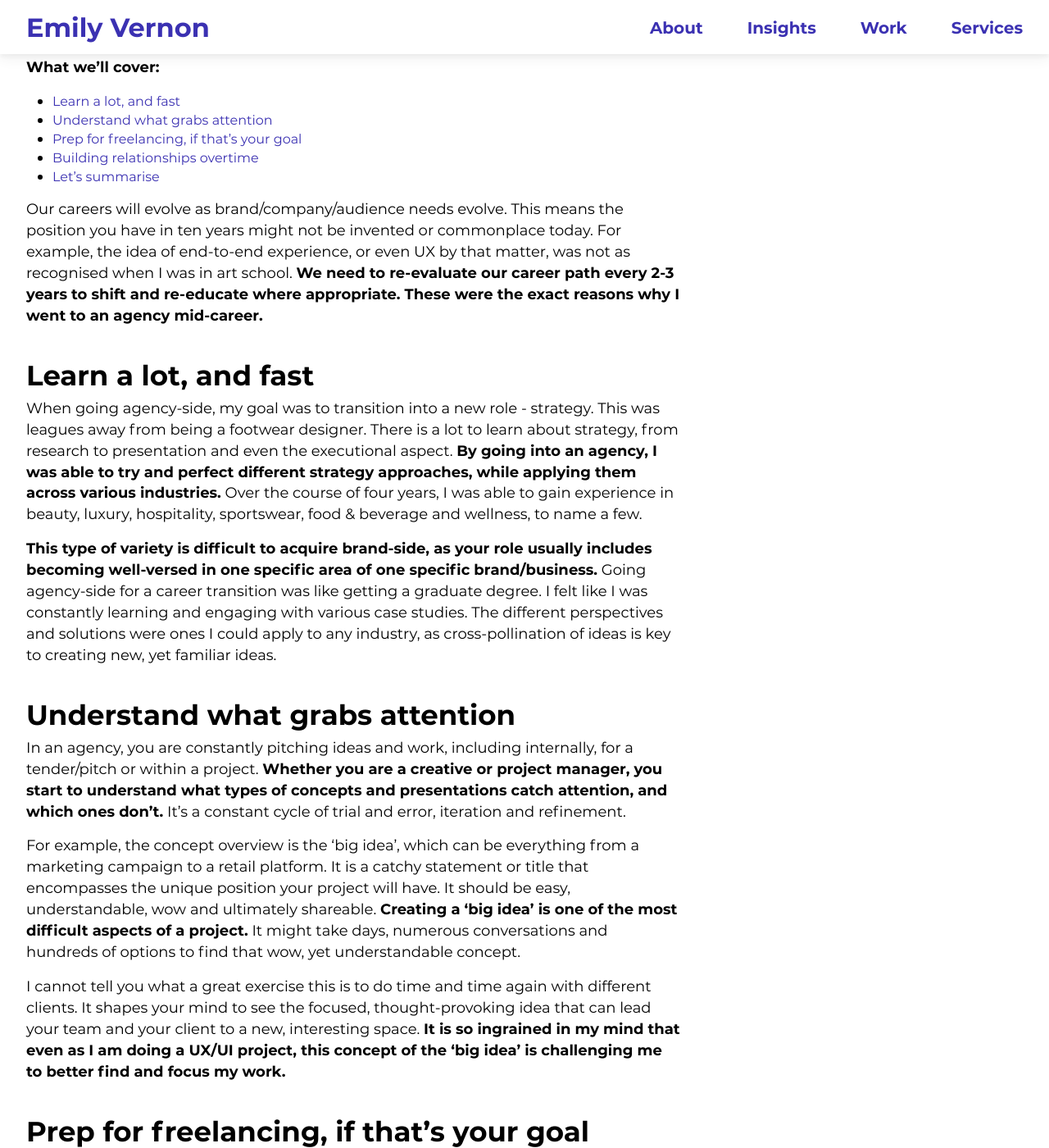
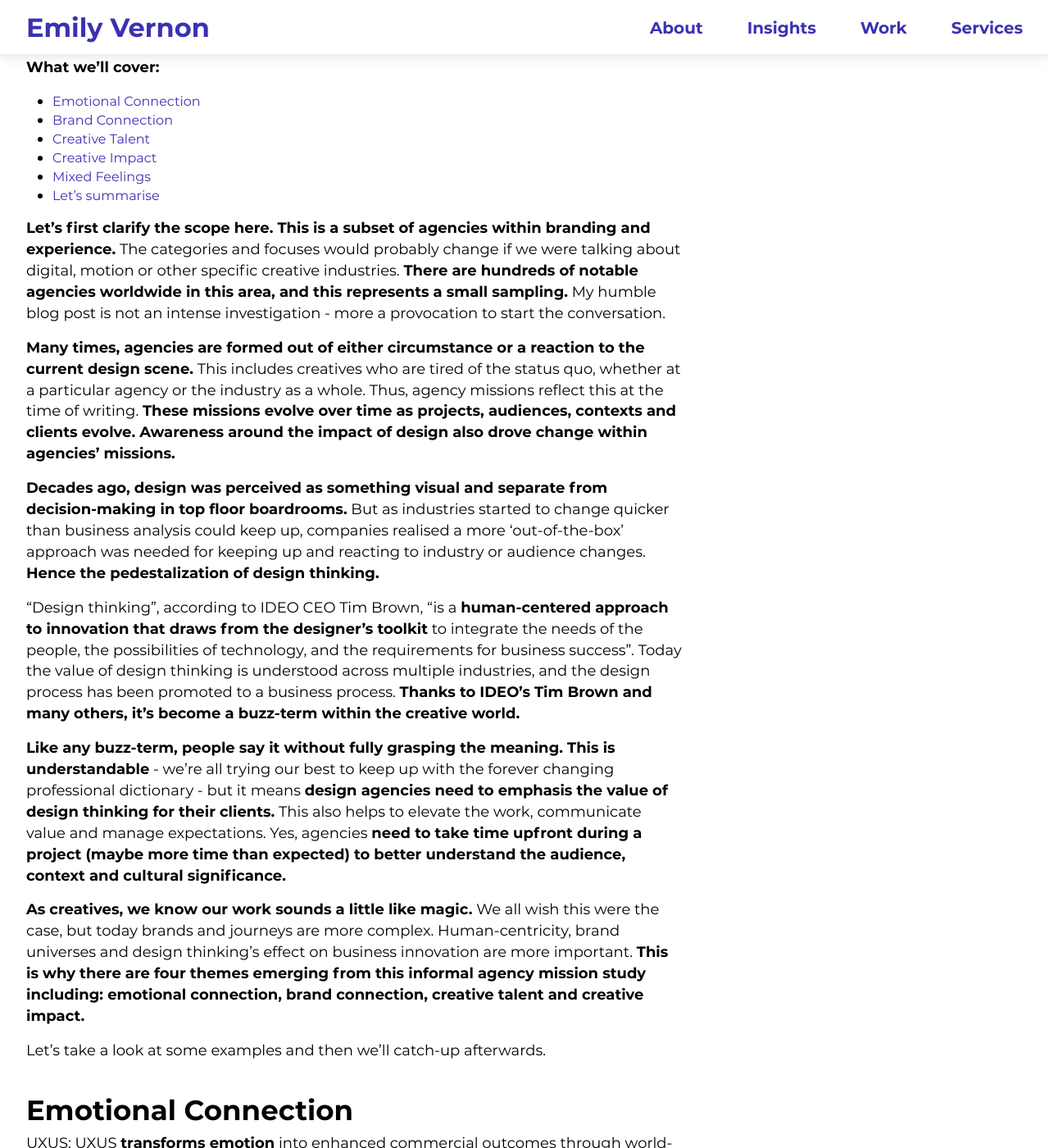
Before and after one commit to emilygv/emilyvernon.com, a Jekyll site: the page built from _posts/2020-12-13-why-do-creative-agencies-say-the-same-thing.md, in a window 1280 px wide and 1400 px high, scrolled down 734 px. Shown: the whole window at 82% size. Built offline with Jekyll 4.4.1, drawn with Linux system fonts in a browser that asks for light colours; some of the changed text lies outside the part shown.

Commit message:
Update 2020-12-13-why-do-creative-agencies-say-the-same-thing.md

```diff
--- a/_posts/2020-12-13-why-do-creative-agencies-say-the-same-thing.md
+++ b/_posts/2020-12-13-why-do-creative-agencies-say-the-same-thing.md
@@ -15,40 +15,66 @@ further_reading:
 * TOC
 {:toc}
 
-Our careers will evolve as brand/company/audience needs evolve. This means the position you have in ten years might not be invented or commonplace today. For example, the idea of end-to-end experience, or even UX by that matter, was not as recognised when I was in art school. **We need to re-evaluate our career path every 2-3 years to shift and re-educate where appropriate. These were the exact reasons why I went to an agency mid-career.**
+**Let’s first clarify the scope here. This is a subset of agencies within branding and experience.** The categories and focuses would probably change if we were talking about digital, motion or other specific creative industries. **There are hundreds of notable agencies worldwide in this area, and this represents a small sampling.** My humble blog post is not an intense investigation - more a provocation to start the conversation.
 
-## Learn a lot, and fast
+**Many times, agencies are formed out of either circumstance or a reaction to the current design scene.** This includes creatives who are tired of the status quo, whether at a particular agency or the industry as a whole. Thus, agency missions reflect this at the time of writing. **These missions evolve over time as projects, audiences, contexts and clients evolve. Awareness around the impact of design also drove change within agencies’ missions.**
 
-When going agency-side, my goal was to transition into a new role - strategy. This was leagues away from being a footwear designer. There is a lot to learn about strategy, from research to presentation and even the executional aspect. **By going into an agency, I was able to try and perfect different strategy approaches, while applying them across various industries.** Over the course of four years, I was able to gain experience in beauty, luxury, hospitality, sportswear, food & beverage and wellness, to name a few.
+**Decades ago, design was perceived as something visual and separate from decision-making in top floor boardrooms.** But as industries started to change quicker than business analysis could keep up, companies realised a more ‘out-of-the-box’ approach was needed for keeping up and reacting to industry or audience changes. **Hence the pedestalization of design thinking.**
 
-**This type of variety is difficult to acquire brand-side, as your role usually includes becoming well-versed in one specific area of one specific brand/business.** Going agency-side for a career transition was like getting a graduate degree. I felt like I was constantly learning and engaging with various case studies. The different perspectives and solutions were ones I could apply to any industry, as cross-pollination of ideas is key to creating new, yet familiar ideas.
+“Design thinking”, according to IDEO CEO Tim Brown, “is a **human-centered approach to innovation that draws from the designer’s toolkit** to integrate the needs of the people, the possibilities of technology, and the requirements for business success”. Today the value of design thinking is understood across multiple industries, and the design process has been promoted to a business process. **Thanks to IDEO’s Tim Brown and many others, it’s become a buzz-term within the creative world.**
 
-## Understand what grabs attention
+**Like any buzz-term, people say it without fully grasping the meaning. This is understandable** - we’re all trying our best to keep up with the forever changing professional dictionary - but it means **design agencies need to emphasis the value of design thinking for their clients.** This also helps to elevate the work, communicate value and manage expectations. Yes, agencies **need to take time upfront during a project (maybe more time than expected) to better understand the audience, context and cultural significance.**
 
-In an agency, you are constantly pitching ideas and work, including internally, for a tender/pitch or within a project. **Whether you are a creative or project manager, you start to understand what types of concepts and presentations catch attention, and which ones don’t.** It’s a constant cycle of trial and error, iteration and refinement.
+**As creatives, we know our work sounds a little like magic.** We all wish this were the case, but today brands and journeys are more complex. Human-centricity, brand universes and design thinking’s effect on business innovation are more important. **This is why there are four themes emerging from this informal agency mission study including: emotional connection, brand connection, creative talent and creative impact.**
 
-For example, the concept overview is the ‘big idea’, which can be everything from a marketing campaign to a retail platform. It is a catchy statement or title that encompasses the unique position your project will have. It should be easy, understandable, wow and ultimately shareable. **Creating a ‘big idea’ is one of the most difficult aspects of a project.** It might take days, numerous conversations and hundreds of options to find that wow, yet understandable concept.
+Let’s take a look at some examples and then we’ll catch-up afterwards.
 
-I cannot tell you what a great exercise this is to do time and time again with different clients. It shapes your mind to see the focused, thought-provoking idea that can lead your team and your client to a new, interesting space. **It is so ingrained in my mind that even as I am doing a UX/UI project, this concept of the ‘big idea’ is challenging me to better find and focus my work.**
+## Emotional Connection
 
-## Prep for freelancing, if that’s your goal
+UXUS: UXUS **transforms emotion** into enhanced commercial outcomes through world-class physical retail & hospitality design.
 
-For some, transitioning into freelancing is no problem. For others like myself, it can seem like a huge leap. Freelance is a goal of mine, but I am not one of the brave ones who can just jump into the unknown. **When working at a smaller agency, you are able to see how to go through the steps of acquiring, working with and keeping clients.** This includes pitching, clarifying scope and managing expectations as a project progresses.
+Design Bridge: We combine a healthy dose of intuition with intelligence to bring brands to life through great ideas that reach out, engage and **emotionally connect** with people.
 
-Of course these types of learnings can be picked up from a YouTube video or blog post. **However, the most helpful part about seeing this at an agency was understanding what was normal and what was not.** This gave me more confidence to know when to pushback, and when to analyze what went wrong in our process. Though I was not a project or client manager myself, I asked questions about managing clients so I could both improve my work and do the same one day.
+## Brand Connection
 
-## Building relationships overtime
+Amplify: Joining the dots between **people, brands + culture.**
 
-There was one specific project that helped me understand the agency landscape. This was reworking our agency’s portfolio and case studies, where I did extensive research on our competitors as a start. **What quickly became clear was that there were dozens of talented agencies with very similar specs.** Many had similar taglines or missions of ‘transforming’ brands and their customers. So if positioning wasn’t a differentiator, then what was?
+Futurebrand: We help businesses grow even when times change by better **connecting brand purpose to everyday experience.**
 
-**Relationships are key within business - and life. They are especially important in small agencies.** The agency’s personality, including its design, communication, business and relationship style determined a successful collaboration. As a small agency, you become a team within your client’s company. Anyone can get the work done, I mean it’s not rocket science. The key is enjoying the process, and acquiring something valuable beyond deliverables. Perhaps a client learns something new, gets promoted or increases their confidence by working with your agency. That is not a PDF deliverable - that’s a result from a good relationship and personalities that go well together.
+Design Studio: We create brands the world loves. **We make every experience people have with your business meaningful.** We build brands with purpose, brands that impact the lives of millions, and brands that last.
 
-I get it, your colleagues are becoming heavy-weights and you made a mid-career change. A change that is also intense and does not have the comforts of working within a brand. **My four years at an agency were formative in how I looked at working with clients and building creative concepts.** If there is something you want to learn, and an agency provides that - then jump right in.
+Franklyn: We create brands with a soul. We’re not God, but we do believe that **good design can lead to a spiritual experience.**
+
+## Creative Talent
+
+Ogilvy: We continue that rich legacy through borderless creativity—operating, innovating, and creating at the **intersection of talent and capabilities.**
+
+Rosie Lee: We believe that creativity is something worth standing for. We strive for creative excellence. **We believe in people.** We want every day to be different. We need every project to be different.
+
+## Creative Impact
+
+Qindle: We **embrace creativity to solve** real industry challenges.
+
+Fitch: Designing the future online, offline and in person. **We don't predict the future, we influence it** and we design it
+
+Landor: **Extraordinary brand transformation**, by design. We are a global brand transformation company, here to make an **extraordinary difference**: for our clients, our employees & the world around us.
+
+Red Antler: We set off in 2007 with a mission to build brands that shift categories and **add value to people's lives. It's quite magical.**
+
+Superunion: Superunion is a revolutionary creative company. We believe in **the power of ideas to create positive, meaningful change.**
+
+## Mixed Feelings
+
+There are two feelings you might be having after reading through all of this - **wow, we are all the same, what’s the point? or there is a unified movement within design, experience and branding.** I feel a bit of both. However us creatives are forever optimists, where I believe our missions and ideas will continue to evolve as our clients, audiences and contexts change. **There will be new problems to solve, new values to address.**
+
+**Instead of becoming bogged down in our jadedness, which I am also guilty of, let’s imagine where we might go.** Maybe there will be a time when design thinking and business strategy are inseparable. Perhaps artists rise-up as disruptors within corporations or politics. Maybe sustainability and environmental impact will become norms for all companies. Designers will become CEOs, and CEOs designers.
+
+**Sure our life is a bit of same-sameness, but those shining irregularities are worth paying attention to and exploring. It might just become your next mission statement.**
 
 ## Let’s summarise
 
-- This move mid-career can be difficult as others are working their way up into director positions
-- Going to an agency is a great way to learn a lot and fast, especially if you are transitioning roles
-- As you are constantly pitching ideas, you start to understand what catches others' attention
-- If freelancing is your goal, a small agency is a great way to see how it all works
-- Agencies say the same things, but relationships are the key differentiator
+- Design agency missions are starting to sound the same with a range of themes
+- This is because agency leaders are reacting to the status quo and context
+- The four main themes are emotion/brand connection and creative talent/impact
+- This can raise mixed feelings, but there are both positives and negatives
+- If we look at the irregularities, we might find tomorrow's mission statements
```
